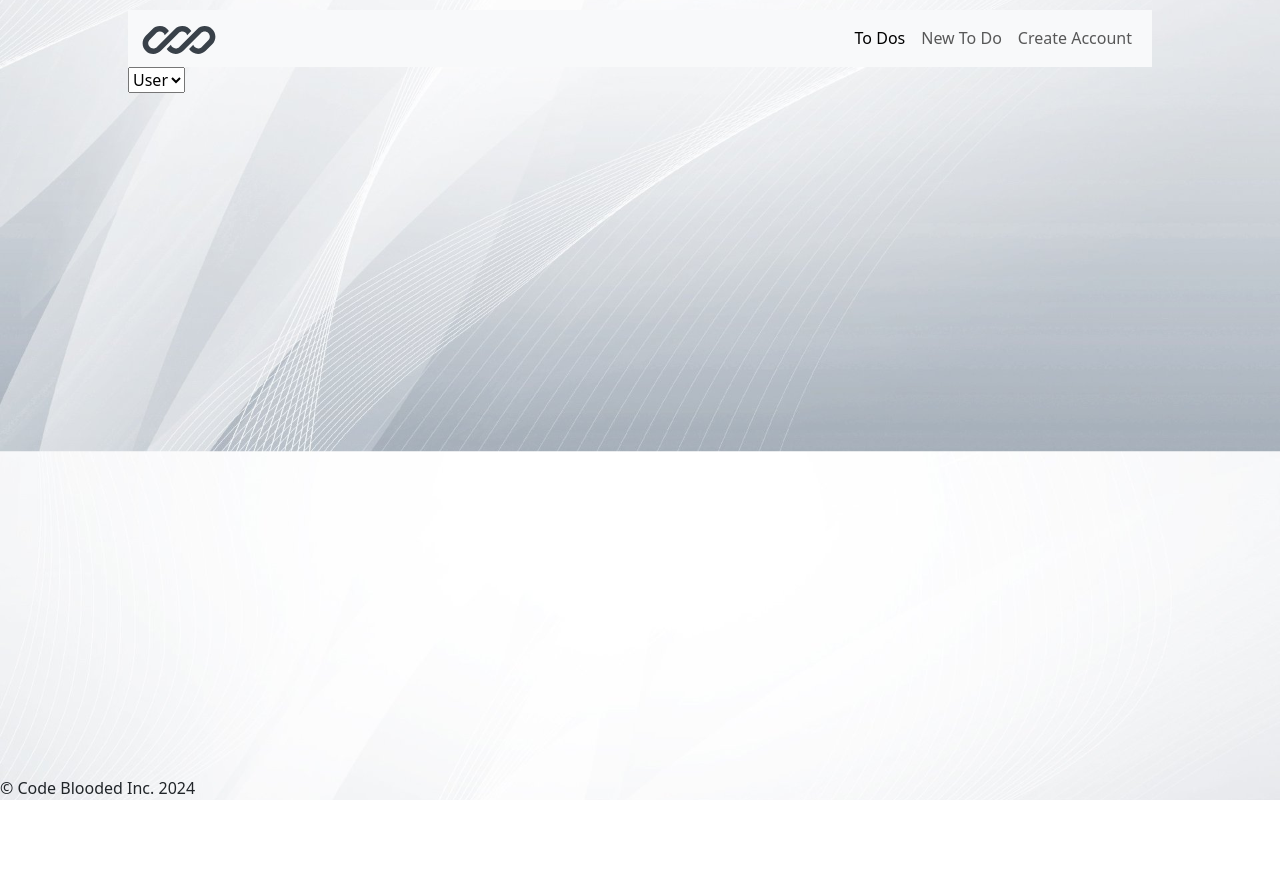
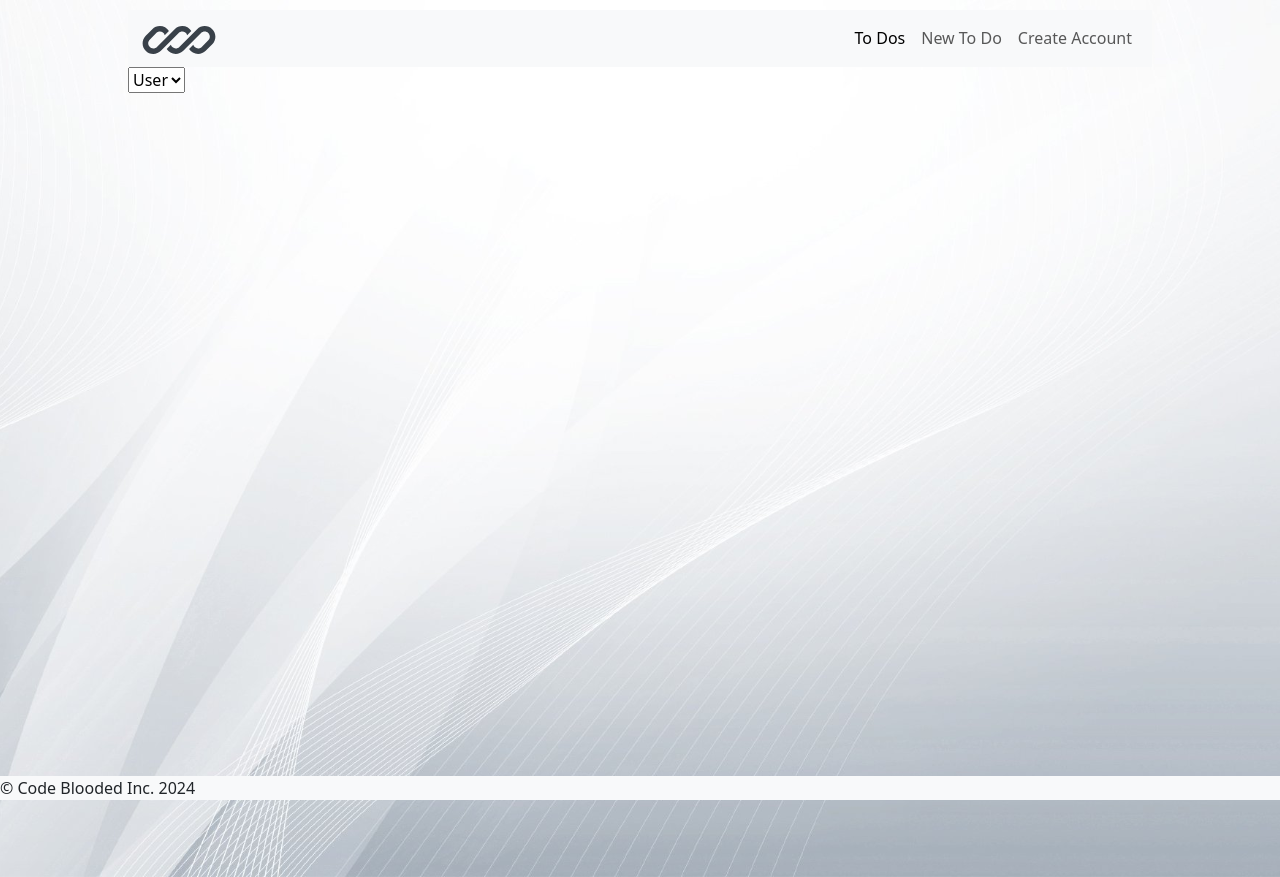
Before and after one commit to Aiannn/team-workshop, a plain HTML site: page todos.html in a window 1280 px wide. Before the commit the page ends 800 px from the top, so only its background shows below. Drawn offline with nearby package versions, Linux system fonts and the light colour scheme; no server answers.

Commit message:
make bg img fill the page and put bg on the footer

```diff
--- a/todos.html
+++ b/todos.html
@@ -60,7 +60,7 @@
         </div>
       </nav>
     </header>
-    <main>
+    <main class="vh-100">
       <select id="usersDropdown" onchange="showUserTodos()">
         <option>User</option>
       </select>
@@ -68,6 +68,6 @@
     </main>
     <footer></footer>
     <script src="scripts/todos.js"></script>
-    <footer>&copy; Code Blooded Inc. 2024</footer>
+    <footer class="bg-light">&copy; Code Blooded Inc. 2024</footer>
   </body>
 </html>
```
Also changed, not shown: new_user.html (+2 -2 lines), todo_details.html (+2 -2 lines).
